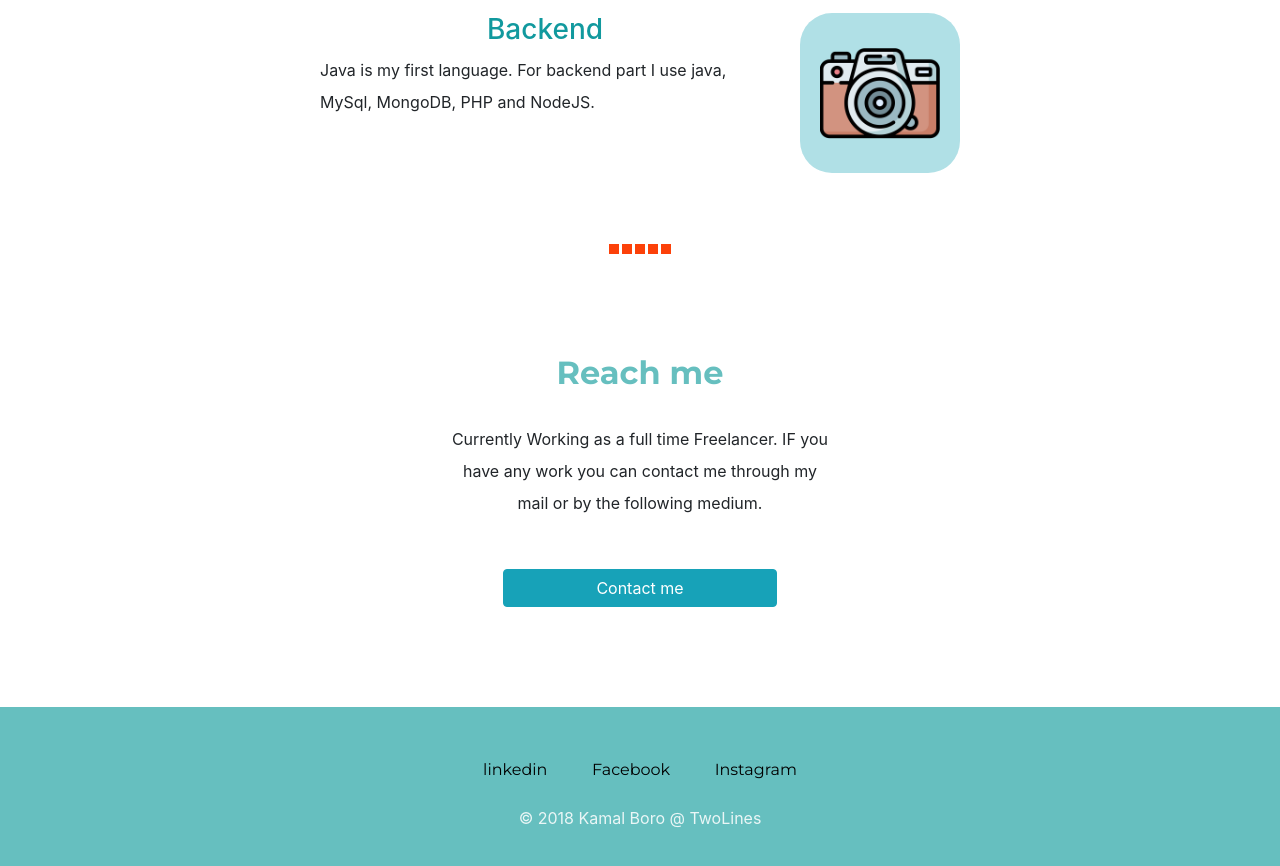
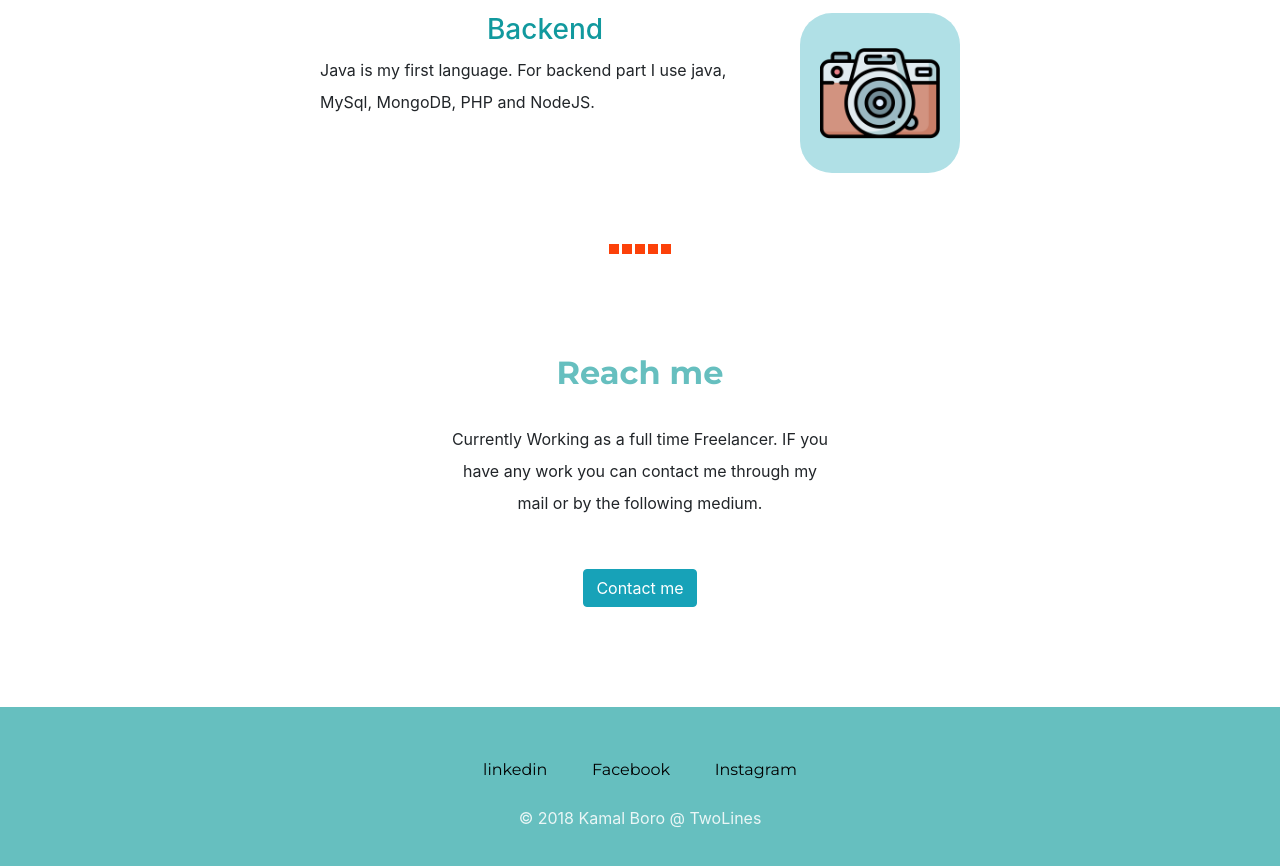
Before and after one commit to kamalboroKB/kamalboro-CV, a plain HTML site: page index.html in a window 1280 px wide. Shown: the part 1611-2477 px from the top of the page. Drawn offline with nearby package versions, Linux system fonts and the light colour scheme.

Commit message:
button changed

```diff
--- a/index.html
+++ b/index.html
@@ -88,7 +88,7 @@
       <h2 class="my-skills">Reach me</h2>
 
       <p class="contact-message">Currently Working as a full time Freelancer. IF you have any work you can contact me through my mail or by the following medium.</p>
-      <input type="text" name="" value="Contact me" class="btn btn-info" id="contact-me">
+      <input type="button" name="" value="Contact me" class="btn btn-info" id="contact-me">
     </div>
   </div>
 
```
